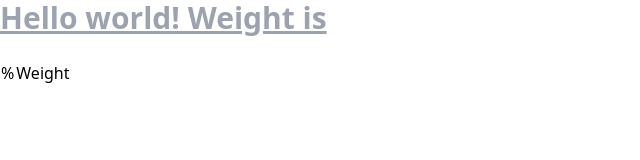
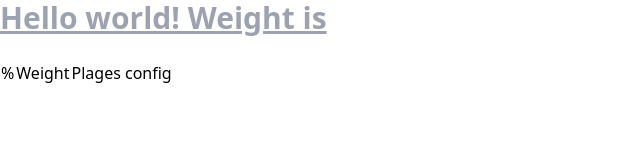
Before and after one commit to macedo/myplatecalculator.app, a Next.js app: page / in a window 1280 px wide. Shown: the top 160 px of the page, without its empty margins (0-640 px from the left). Built offline with nearby package versions, Linux system fonts and the light colour scheme.

Commit message:
feat: show plates config for every weight percentage

```diff
--- a/pages/index.tsx
+++ b/pages/index.tsx
@@ -3,9 +3,16 @@ import React, { useEffect, useState } from 'react';
 import { ColumnDef, flexRender, getCoreRowModel, useReactTable } from '@tanstack/react-table';
 import Head from 'next/head';
 
+import calculatePlates from '../src/calculatePlates';
+
+interface PlatesConfig {
+  [key: number]: number
+}
+
 type RowData= {
    percentage: number,
-   weight: number
+   weight: number,
+   platesConfig: PlatesConfig
 };
 
 type TableProps<TData> = {
@@ -18,7 +25,7 @@ const columns: ColumnDef<RowData>[] = [
     accessorKey: 'percentage',
     header: '%',
     cell: (props) => {
-        return `${props.getValue()} %`;
+        return `${props.getValue()}%`;
     }
   },
   {
@@ -28,6 +35,25 @@ const columns: ColumnDef<RowData>[] = [
        return `${props.getValue()} LB`;
     }
   },
+  {
+    accessorKey: 'platesConfig',
+    header: 'Plages config',
+    cell: (props) => {
+      const platesConfig: PlatesConfig = props.getValue() as PlatesConfig;
+
+      const items = [];
+
+      for (let plate in platesConfig) {
+        items.push(<li key={`plate-${plate}`}>{`${platesConfig[plate]} x ${plate} LB`}</li>);
+      }
+
+      return (
+        <ul>
+          {items}
+        </ul>
+      );
+    }
+  }
 ];
 
 const Table: Function = ({data, columns}: TableProps<any>): JSX.Element=> {
@@ -77,6 +103,7 @@ const Table: Function = ({data, columns}: TableProps<any>): JSX.Element=> {
   );
 };
 
+const barbellWeight: number = 45;
 const percentages: number[] = [105, 100, 90 , 80, 70, 60, 50];
 
 const Home: NextPage = () => {
@@ -90,9 +117,11 @@ const Home: NextPage = () => {
 
       setData(
         percentages.map((value) => {
+          const pWeight = value * Number(weight) / 100;
           return {
             percentage: value,
-            weight: value * Number(weight) / 100
+            weight: pWeight,
+            platesConfig: calculatePlates(pWeight - barbellWeight, [[45, 10], [35, 10], [25,10]])
           };
         })
       );
```
